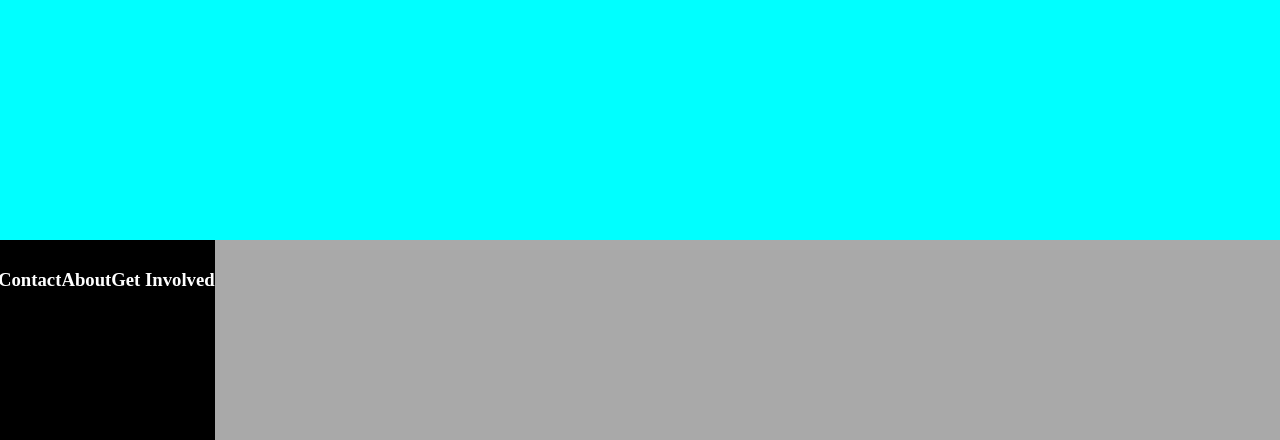
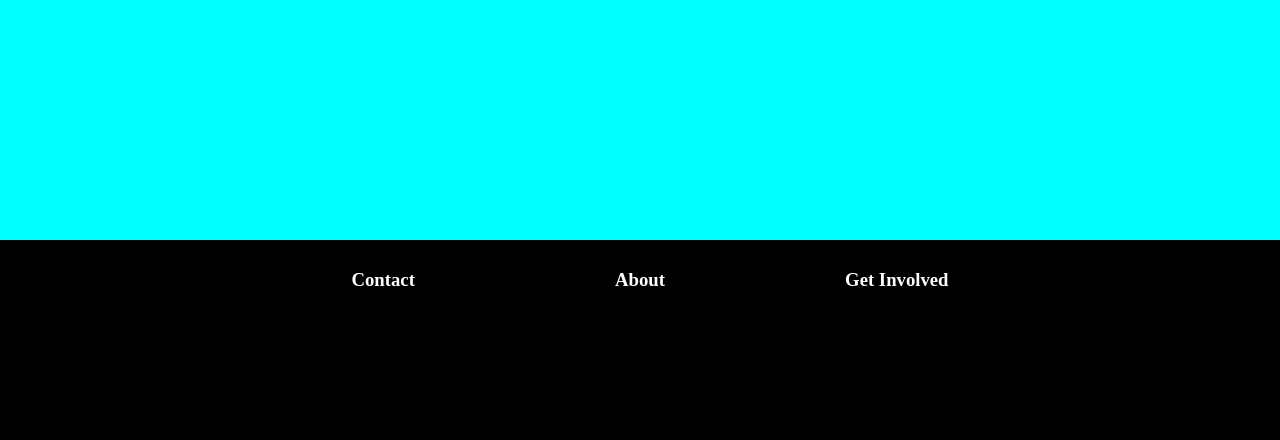
Before and after one commit to HiranyaThisiri/Group-07-WEB-PROJECT, a PHP site: page / in a window 1280 px wide. Shown: the part 2418-2858 px from the top of the page. Run offline with PHP 8.4, Linux system fonts and the light colour scheme.

Commit message:
Update Index.css

```diff
--- a/Index.css
+++ b/Index.css
@@ -98,29 +98,25 @@ h1
     font-size: 50;
     font-weight: bold;
 }
-.inner
-{
-    width: 400px;
-}
 #first
 {
     background-color: black;
+    width: 400px;
 }
 #second
 {
     background-color: black;
+    width: 400px;
 }
 #third
 {
     background-color: black;
+    width: 400px;
 }
 #fourth
 {
     background-color: black;
-}
-#fifth
-{
-    background-color: black;
+    width: 400px;
 }
 h3
 {
```
